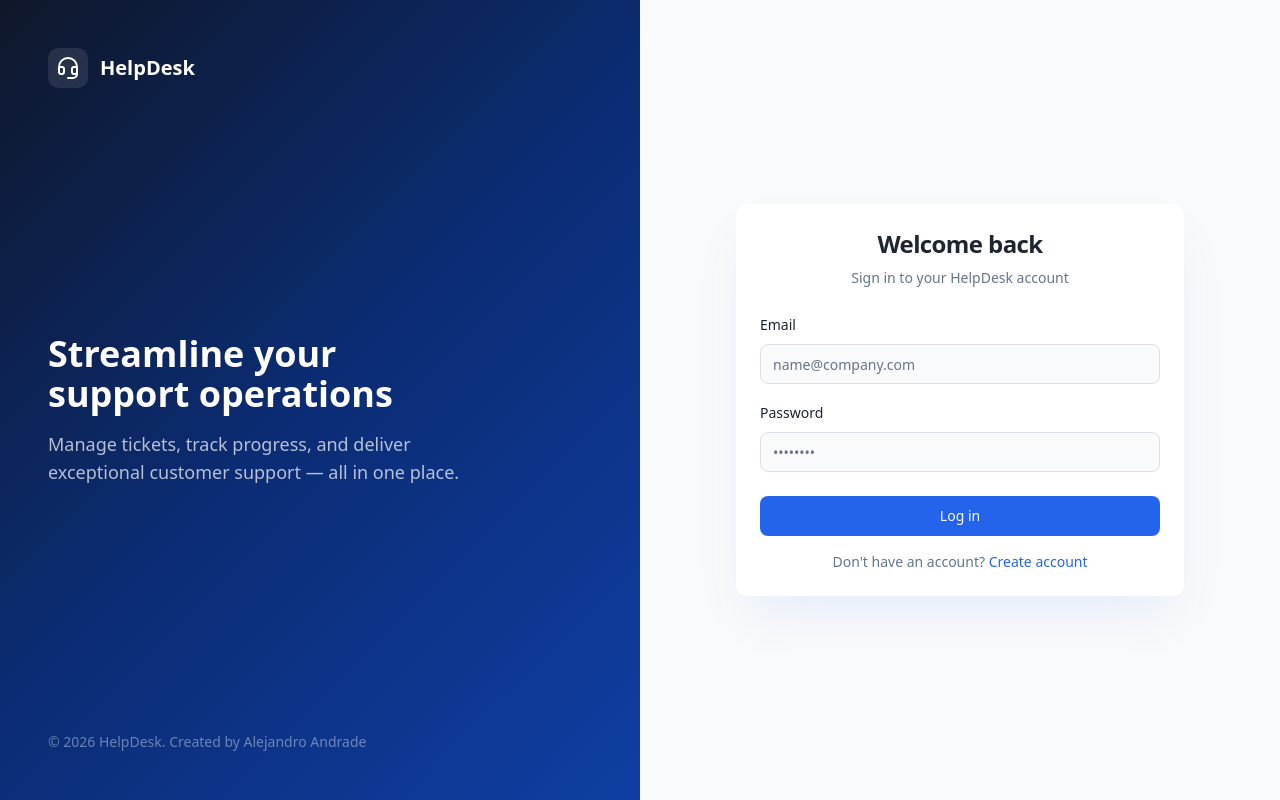
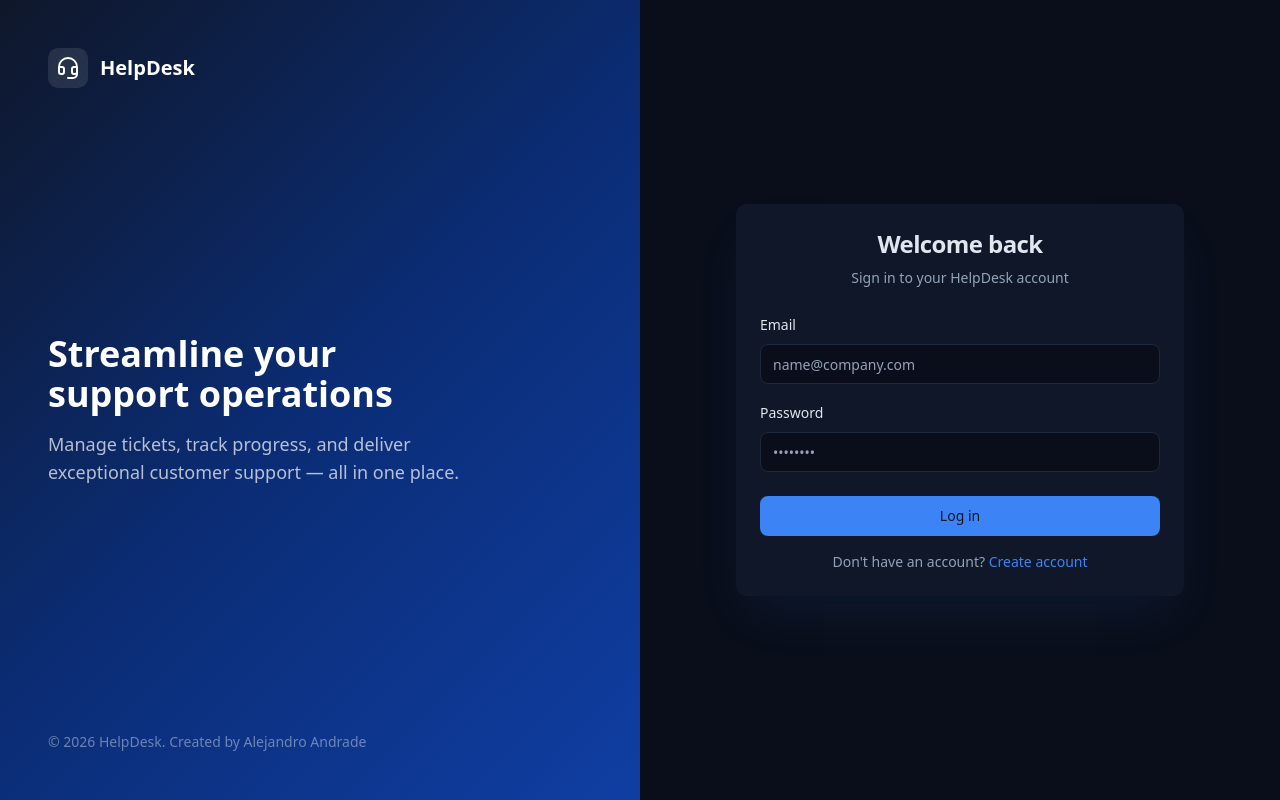
Before and after one commit to AlejandroAndrade98/helpdesk-pro-suite-front, a React (Vite) app: page /login in a window 1280 px wide. Built offline with nearby package versions, Linux system fonts and the light colour scheme.

Commit message:
applying dark mode in the login space

```diff
--- a/src/pages/Login.tsx
+++ b/src/pages/Login.tsx
@@ -2,9 +2,11 @@ import AuthLayout from '@/layouts/AuthLayout';
 import LoginForm from '@/features/auth/components/LoginForm';
 
 const Login = () => (
-  <AuthLayout>
-    <LoginForm />
-  </AuthLayout>
+  <div className="dark auth-dark">
+    <AuthLayout>
+      <LoginForm />
+    </AuthLayout>
+  </div>
 );
 
 export default Login;
--- a/src/pages/Register.tsx
+++ b/src/pages/Register.tsx
@@ -2,9 +2,11 @@ import AuthLayout from '@/layouts/AuthLayout';
 import RegisterForm from '@/features/auth/components/RegisterForm';
 
 const Register = () => (
-  <AuthLayout>
-    <RegisterForm />
-  </AuthLayout>
+  <div className="dark auth-dark">
+    <AuthLayout>
+      <RegisterForm />
+    </AuthLayout>
+  </div>
 );
 
 export default Register;
```
